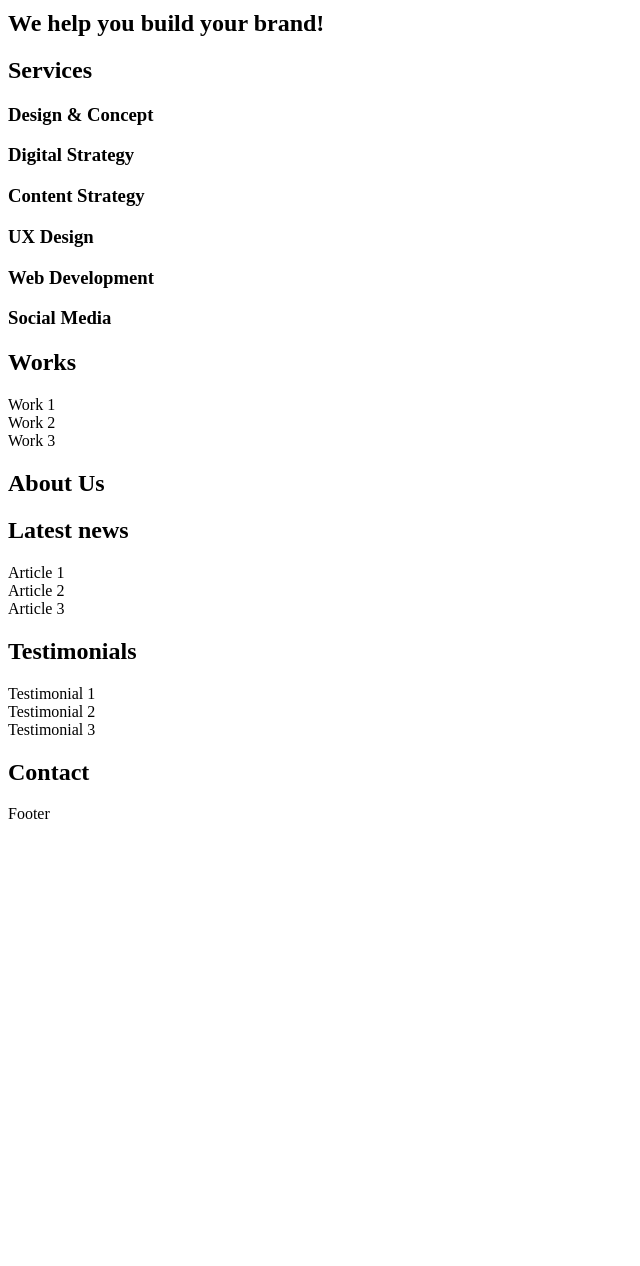
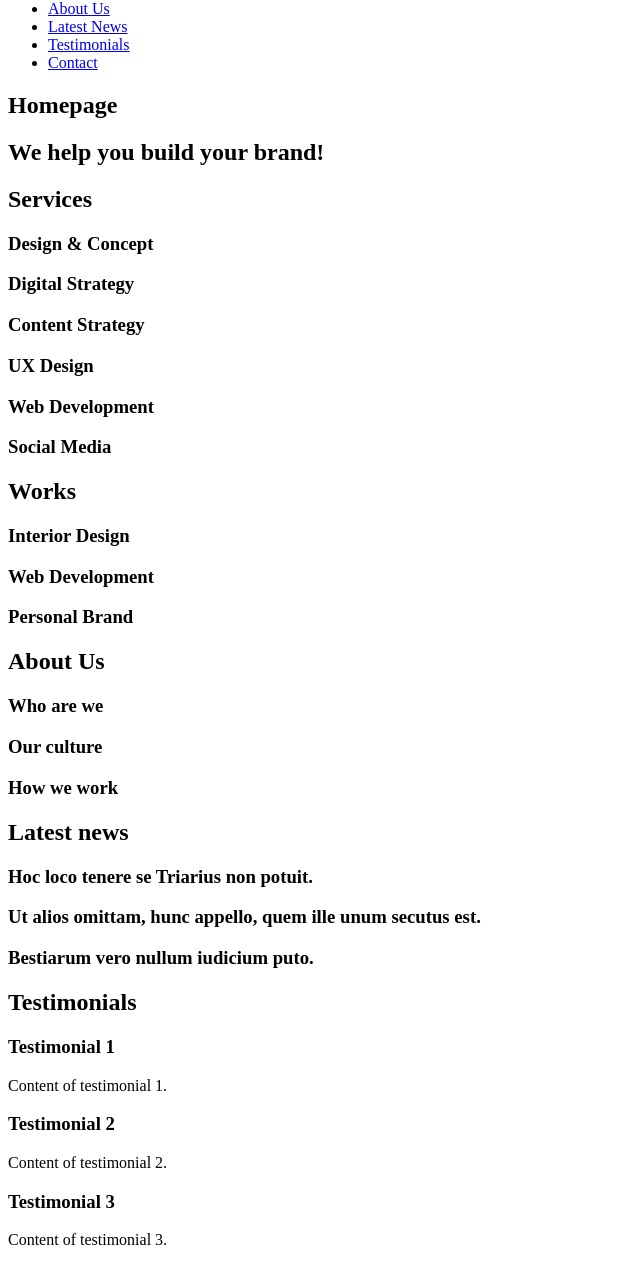
Before and after one commit to hancho6319/alx-frontend, a plain HTML site: page 0x00-html_advanced/10-index.html in a window 1280 px wide. Shown: the part 70-1336 px from the top of the page, without its empty margins (0-640 px from the left). Before the commit the page ends 901 px from the top, so only its background shows below. Drawn offline with Linux system fonts and the light colour scheme.

Commit message:
GitHub repository: alx-frontend     Directory: 0x00-html_advanced     File: 10-index.html

```diff
--- a/0x00-html_advanced/10-index.html
+++ b/0x00-html_advanced/10-index.html
@@ -7,21 +7,33 @@
     <meta name="description" content="Techium is a digital agency">
     <link rel="icon" type="image/x-icon" href="./favicon.ico">
     <link rel="icon" type="image/png" href="./favicon.png">
+    <meta name="keywords" content="Techium, digital agency, brand building, services">
+    <meta name="author" content="Techium">
 </head>
 <body>
     <header>
         <nav>
-
+            <ul>
+                <li><a href="#home">Home</a></li>
+                <li><a href="#services">Services</a></li>
+                <li><a href="#works">Works</a></li>
+                <li><a href="#about">About Us</a></li>
+                <li><a href="#news">Latest News</a></li>
+                <li><a href="#testimonials">Testimonials</a></li>
+                <li><a href="#contact">Contact</a></li>
+            </ul>
         </nav>
     </header>
     <main>
-        <h1>Homepage</h1>
+        <section id="home">
+            <h1>Homepage</h1>
+        </section>
 
         <section>
             <h2>We help you build your brand!</h2>
         </section>
 
-        <section>
+        <section id="services">
             <h2>Services</h2>
             <h3>Design & Concept</h3>
             <h3>Digital Strategy</h3>
@@ -31,55 +43,61 @@
             <h3>Social Media</h3>
         </section>
 
-        <section>
+        <section id="works">
             <h2>Works</h2>
             <article>
-                Work 1
+                <h3>Interior Design</h3>
             </article>
             <article>
-                Work 2
+                <h3>Web Development</h3>
             </article>
             <article>
-                Work 3
+                <h3>Personal Brand</h3>
             </article>
         </section>
 
-        <section>
+        <section id="about">
             <h2>About Us</h2>
+            <h3>Who are we</h3>
+            <h3>Our culture</h3>
+            <h3>How we work</h3>
         </section>
 
-        <section>
+        <section id="news">
             <h2>Latest news</h2>
             <article>
-                Article 1
+                <h3>Hoc loco tenere se Triarius non potuit.</h3>
             </article>
             <article>
-                Article 2
+                <h3>Ut alios omittam, hunc appello, quem ille unum secutus est.</h3>
             </article>
             <article>
-                Article 3
+                <h3>Bestiarum vero nullum iudicium puto.</h3>
             </article>
         </section>
 
-        <section>
+        <section id="testimonials">
             <h2>Testimonials</h2>
             <article>
-                Testimonial 1
+                <h3>Testimonial 1</h3>
+                <p>Content of testimonial 1.</p>
             </article>
             <article>
-                Testimonial 2
+                <h3>Testimonial 2</h3>
+                <p>Content of testimonial 2.</p>
             </article>
             <article>
-                Testimonial 3
+                <h3>Testimonial 3</h3>
+                <p>Content of testimonial 3.</p>
             </article>
         </section>
 
-        <section>
+        <section id="contact">
             <h2>Contact</h2>
+            <p>Contact information.</p>
         </section>
     </main>
     <footer>
-        Footer
+        <p>&copy; 2024 Techium. All rights reserved.</p>
     </footer>
 </body>
-</html>
```
